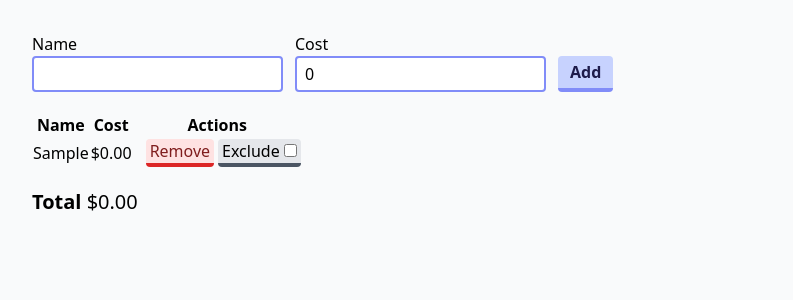
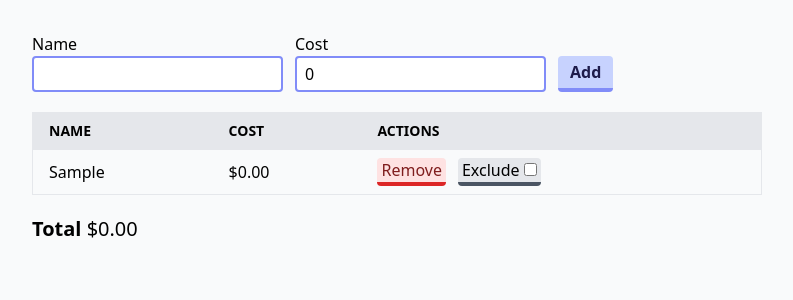
Before and after one commit to mssen/estimate, a Vue app: page / in a window 1280 px wide. Both pictures are taken after typing "Sample" into the empty fields and a click on the button "Add". Shown: the top 300 px of the page, without its empty margins (0-793 px from the left). Built offline with nearby package versions, Linux system fonts and the light colour scheme.

Commit message:
feat: table style

```diff
--- a/src/App.vue
+++ b/src/App.vue
@@ -80,11 +80,12 @@ const total = computed(() =>
       </button>
     </form>
 
-    <table class="my-5">
-      <thead>
-        <th>Name</th>
-        <th>Cost</th>
-        <th>Actions</th>
+    <div v-if="items.length > 0">
+      <table class="my-5 w-full border text-left md:w-4/5 lg:w-3/5">
+        <thead class="border-b bg-gray-200 text-sm uppercase">
+          <th class="px-4 py-2">Name</th>
+          <th class="px-4 py-2">Cost</th>
+          <th class="px-4 py-2">Actions</th>
         </thead>
         <tbody>
           <TableRow
@@ -102,6 +103,7 @@ const total = computed(() =>
         <span class="font-semibold">Total </span>
         <span>{{ formatNumber.format(total) }}</span>
       </div>
+    </div>
   </main>
 </template>
 
--- a/src/components/TableRow.vue
+++ b/src/components/TableRow.vue
@@ -19,17 +19,17 @@ const handleToggleExclude = () => toggleExclude(item.id)
 </script>
 
 <template>
-  <tr>
-    <td>
+  <tr class="border-b hover:bg-gray-100">
+    <td class="px-4 py-2">
       {{ item.name }}
     </td>
-    <td>
+    <td class="px-4 py-2">
       {{ formatNumber.format(item.cost) }}
     </td>
-    <td class="flex">
+    <td class="flex px-4 py-2">
       <button
         @click="handleRemove"
-        class="ml-3 mr-1 rounded border-b-4 border-red-600 bg-red-100 px-1 font-medium text-red-900 hover:bg-red-200 focus-visible:outline focus-visible:outline-2 focus-visible:outline-red-600 active:border-y-2 active:border-t-transparent"
+        class="mr-3 rounded border-b-4 border-red-600 bg-red-100 px-1 font-medium text-red-900 hover:bg-red-200 focus-visible:outline focus-visible:outline-2 focus-visible:outline-red-600 active:border-y-2 active:border-t-transparent"
       >
         Remove
       </button>
```
Lines whose indentation alone changed are shown as unchanged.
